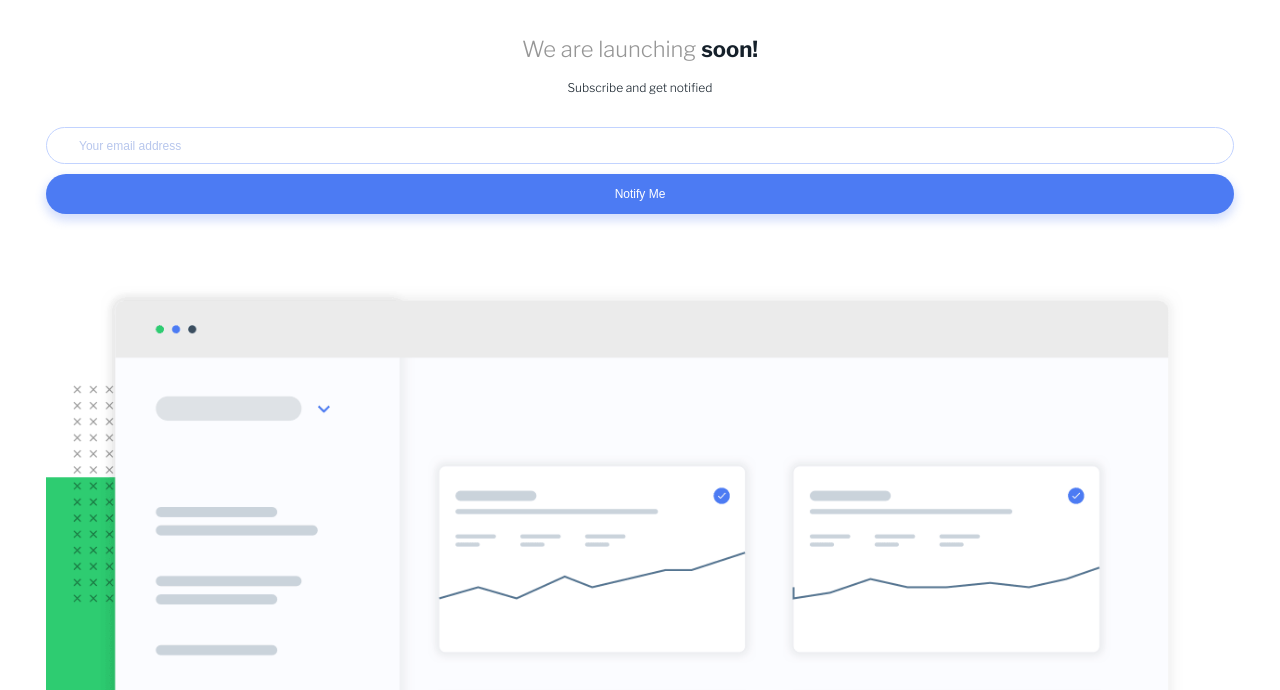
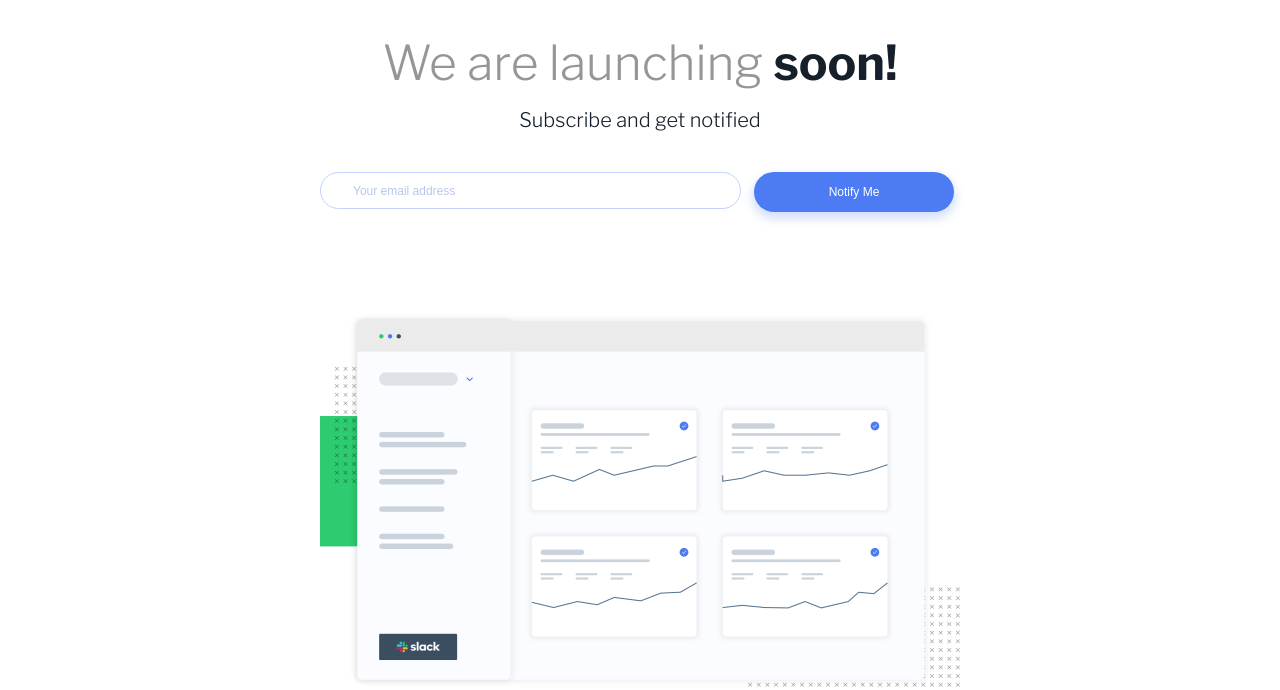
Before and after one commit to natalliasdh/ping-coming-soon, a plain HTML site: page index.html in a window 1280 px wide. Shown: the part 110-800 px from the top of the page. Drawn offline with nearby package versions, Linux system fonts and the light colour scheme.

Commit message:
Desktop design

```diff
--- a/assets/css/style.css
+++ b/assets/css/style.css
@@ -114,3 +114,39 @@ footer {
 .social {
     margin-bottom: 27px;
 }
+
+@media only screen and (min-width:768px) {
+    main {
+        max-width: 640px;
+        margin: 0 auto;
+    }
+    h1 {
+        font-size: 48px;
+        line-height: 60px;
+    }
+    p {
+        font-size: 20px;
+        margin-bottom: 40px;
+    }
+    .formstyle {
+        width: 100%;
+        display: flex;
+        flex-direction: row;
+    }
+    input[type=text] {
+        width: 421px;
+        margin-right: 13px;
+    }
+    button {
+        width: 200px;
+    }
+    .stats img {
+        margin-top: 94px;
+        margin-bottom: 72px;
+    }
+}
+
+.rights {
+    font-size: 12px;
+    color: #969696;
+}
```
